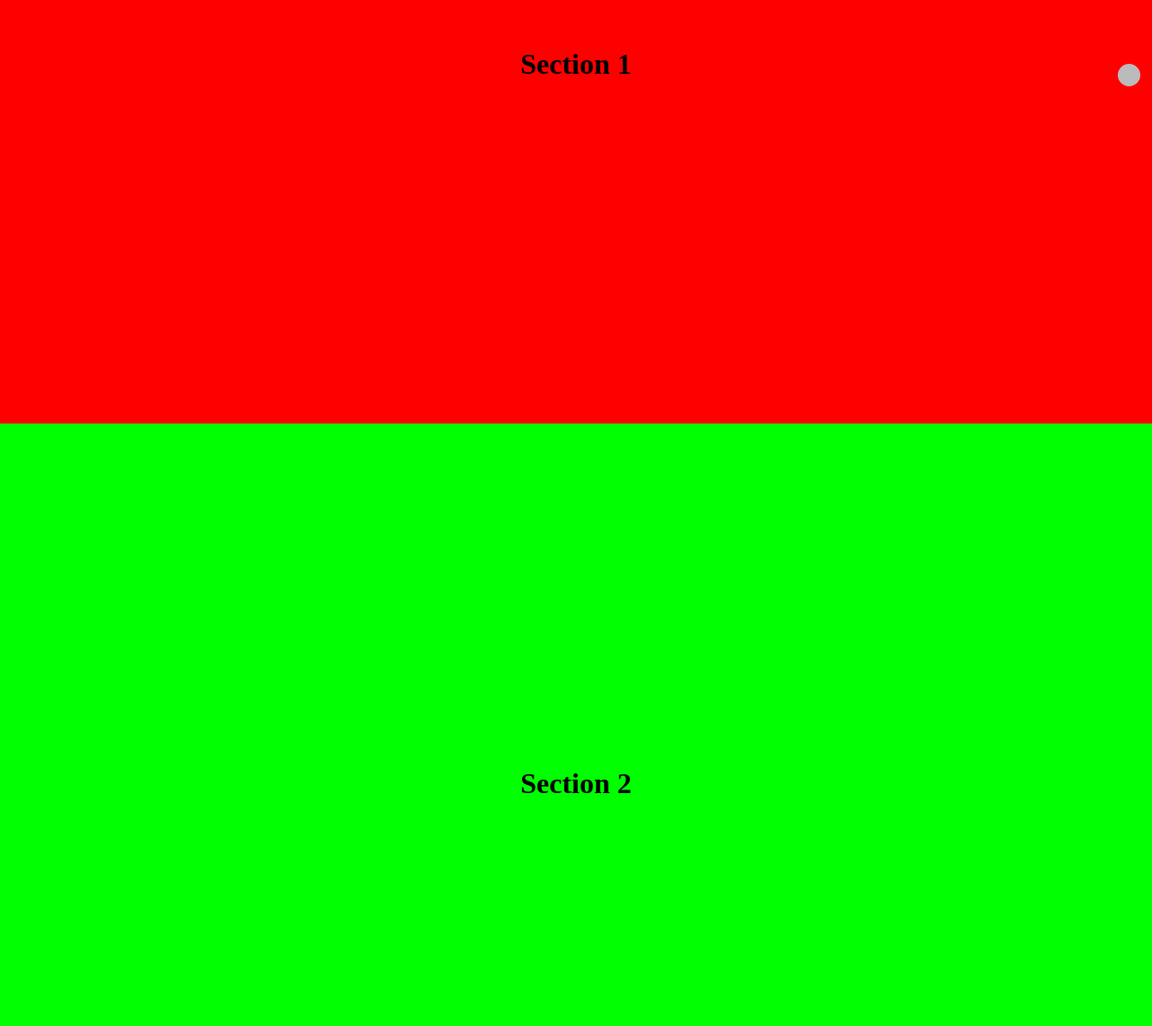
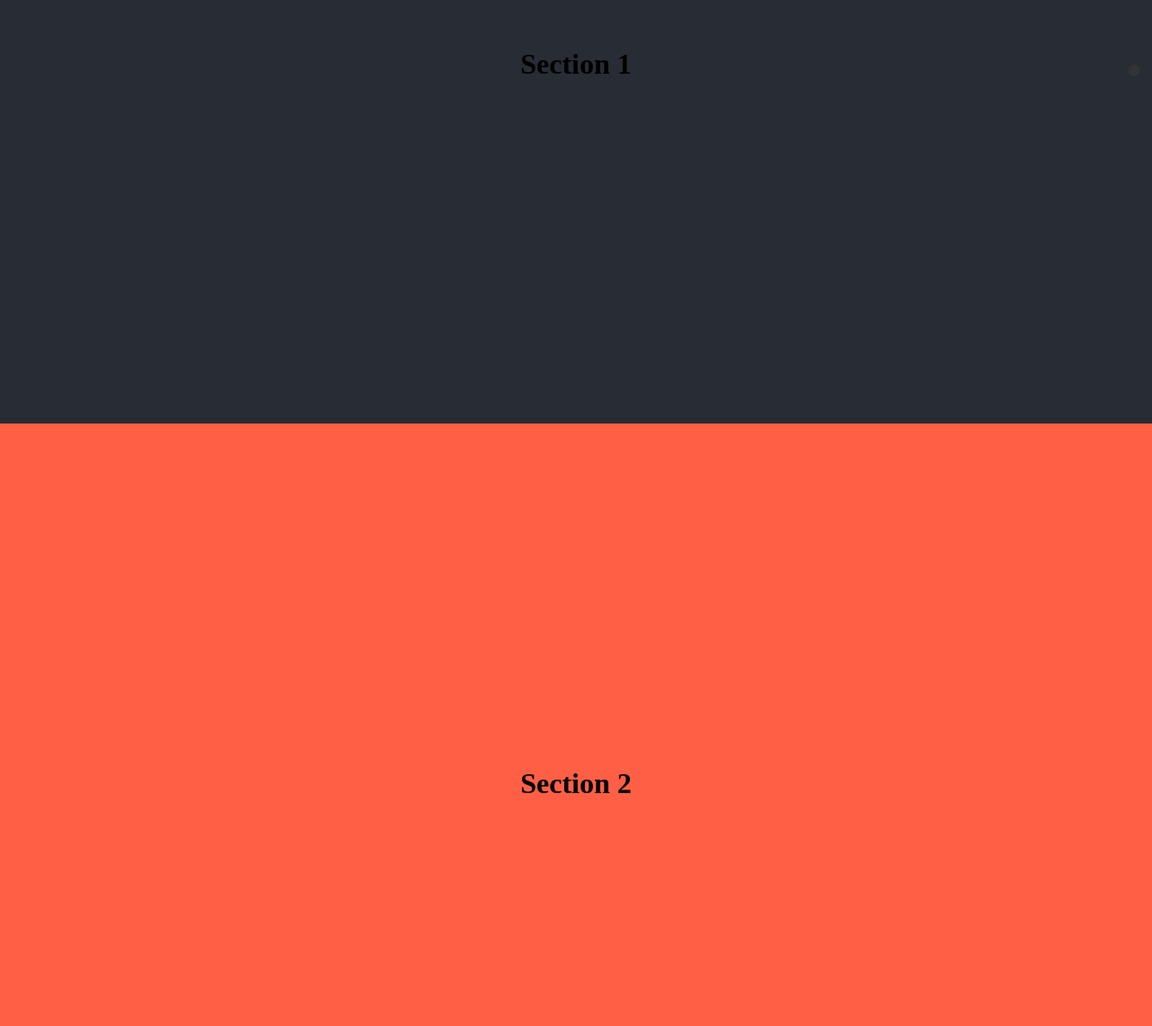
Before and after one commit to danyjf/danyjf.github.io, a React (Create React App) app: page / in a window 1280 px wide. Shown: the part 329-1470 px from the top of the page at 90% size. Built offline with nearby package versions, Linux system fonts and the light colour scheme.

Commit message:
Change colors

```diff
--- a/src/App.js
+++ b/src/App.js
@@ -6,13 +6,13 @@ function App () {
   return (
     <div className="App">
       <FullPageScroller>
-        <Section style={{display: 'flex', alignItems: 'center', justifyContent: 'center', backgroundColor: '#ff0000'}}>
+        <Section style={{display: 'flex', alignItems: 'center', justifyContent: 'center', backgroundColor: '#282c34'}}>
           <h1 style={{margin: '0px'}}>Section 1</h1>
         </Section>
-        <Section style={{display: 'flex', alignItems: 'center', justifyContent: 'center', backgroundColor: '#00ff00'}}>
+        <Section style={{display: 'flex', alignItems: 'center', justifyContent: 'center', backgroundColor: '#ff5f45'}}>
           <h1 style={{margin: '0px'}}>Section 2</h1>
         </Section>
-        <Section style={{display: 'flex', alignItems: 'center', justifyContent: 'center', backgroundColor: '#0000ff'}}>
+        <Section style={{display: 'flex', alignItems: 'center', justifyContent: 'center', backgroundColor: '#0798ec'}}>
           <h1 style={{margin: '0px'}}>Section 3</h1>
         </Section>
       </FullPageScroller>
--- a/src/components/SectionIndicator.css
+++ b/src/components/SectionIndicator.css
@@ -5,9 +5,9 @@
 }
 
 .dot {
-  height: 25px;
-  width: 25px;
-  background-color: #bbbbbb;
+  height: 13px;
+  width: 13px;
+  background-color: #333333;
   border-radius: 50%;
   display: inline-block;
 }
```
